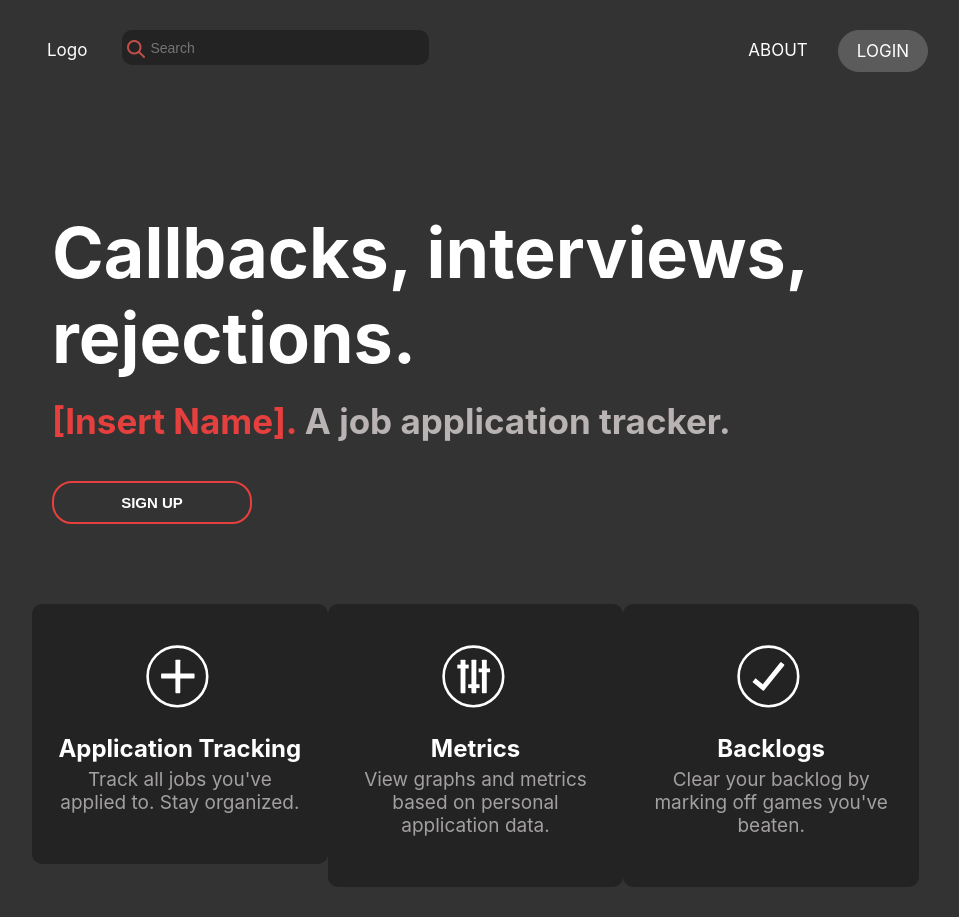
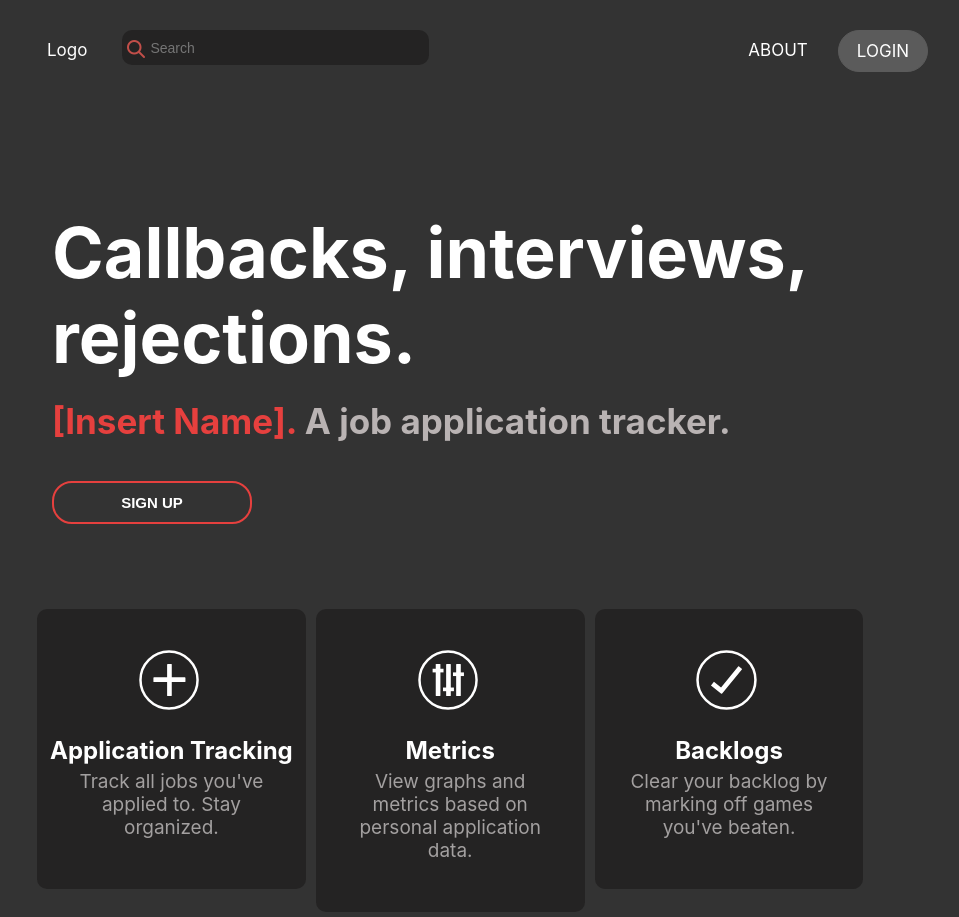
Before and after one commit to sethpoly/job_application_client, a React (Create React App) app: page / in a window 1280 px wide. Shown: the whole page, without its empty margins (160-1119 px from the left). Before the commit the page ends 887 px from the top, so only its background shows below. Built offline with nearby package versions, Linux system fonts and the light colour scheme.

Commit message:
Changed spacing in tripleinfobox

```diff
--- a/src/components/TripleInfoBox.css
+++ b/src/components/TripleInfoBox.css
@@ -2,12 +2,12 @@
     width: 70%;
     margin: 0 auto;
     margin-top: 80px;
-
 }
 .box{
     float: left;
     margin: 0 auto;
-    width: 33%;
+    margin: 5px;
+    width: 30%;
     height: auto;
 
     background: #242323;
```
